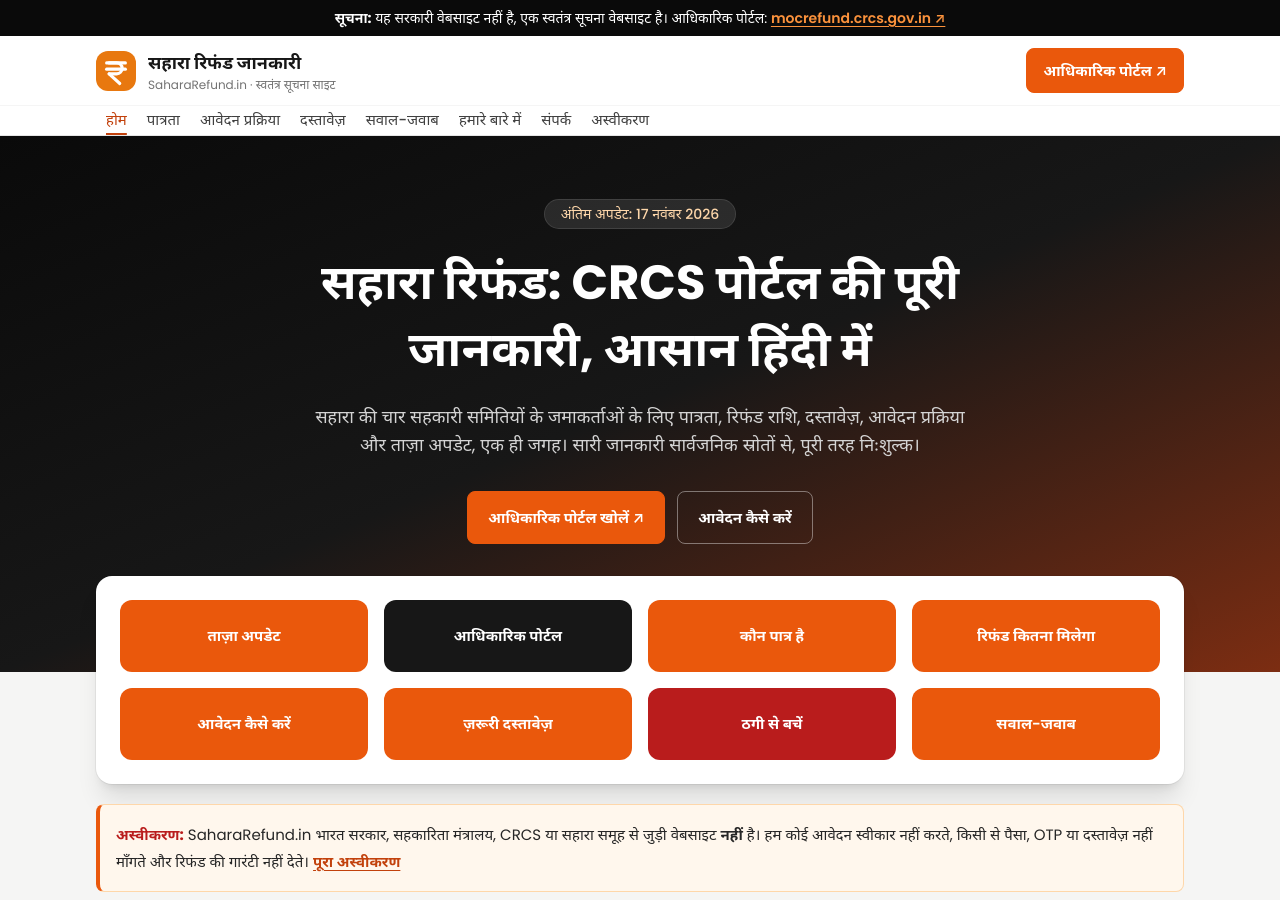
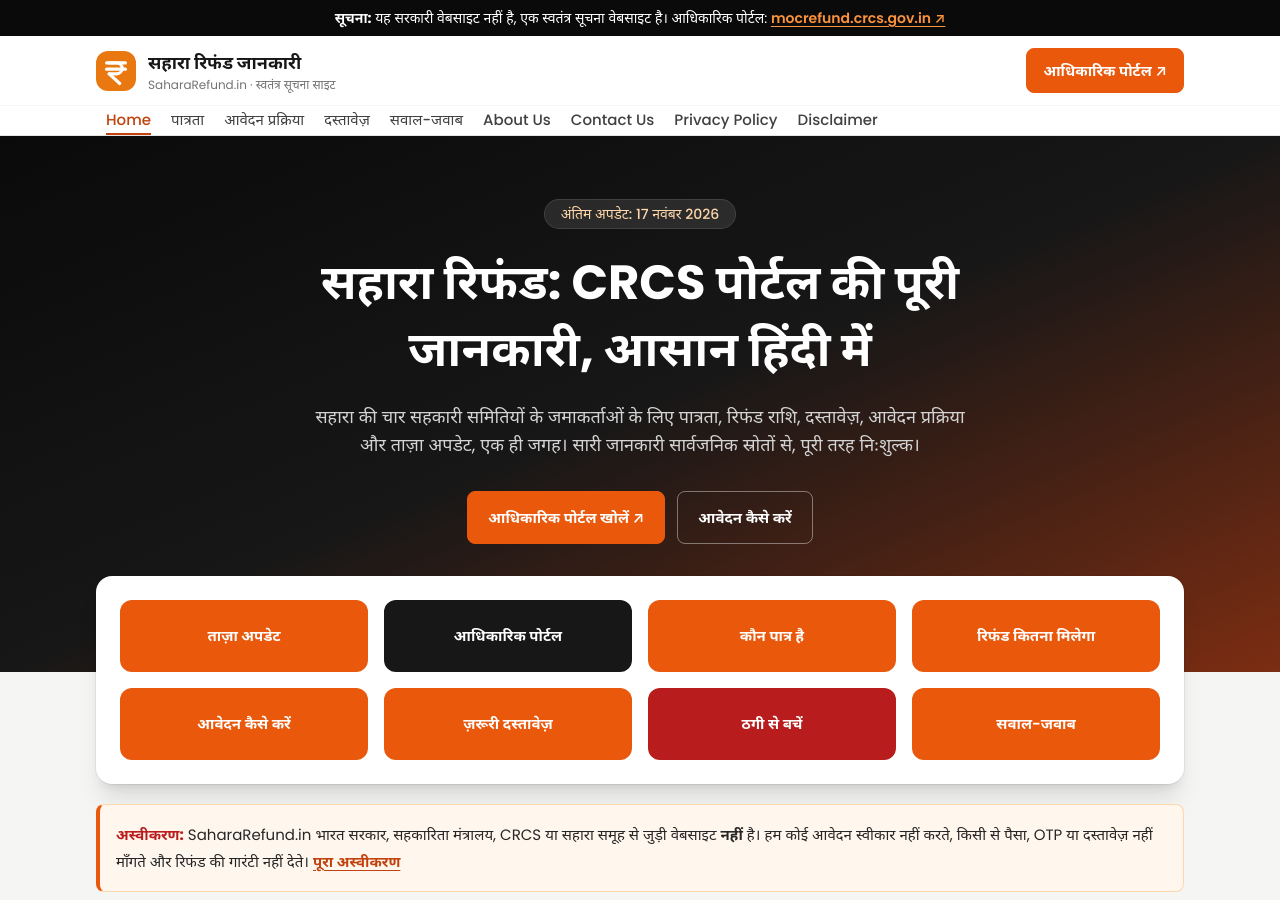
Before and after one commit to sahararefund/sahararefund, a Jekyll site: the page built from index.html, in a window 1280 px wide and 900 px high. Built offline with Jekyll 4.4.1, drawn with Linux system fonts in a browser that asks for light colours.

Commit message:
Update header.html

```diff
--- a/_includes/header.html
+++ b/_includes/header.html
@@ -25,28 +25,29 @@
 
   <nav class="hidden border-t border-neutral-100 lg:block" aria-label="मुख्य मेनू">
     <ul class="container-x flex items-center">
-      <li><a href="/" class="nav-link{% if page.url == '/' or page.url == '/index.html' %} is-active{% endif %}">होम</a></li>
+      <li><a href="/" class="nav-link{% if page.url == '/' or page.url == '/index.html' %} is-active{% endif %}">Home</a></li>
       <li><a href="/#eligibility" class="nav-link">पात्रता</a></li>
       <li><a href="/#process" class="nav-link">आवेदन प्रक्रिया</a></li>
       <li><a href="/#documents" class="nav-link">दस्तावेज़</a></li>
       <li><a href="/#faq" class="nav-link">सवाल-जवाब</a></li>
-      <li><a href="/about.html" class="nav-link{% if page.url == '/about.html' %} is-active{% endif %}">हमारे बारे में</a></li>
-      <li><a href="/contact.html" class="nav-link{% if page.url == '/contact.html' %} is-active{% endif %}">संपर्क</a></li>
-      <li><a href="/disclaimer.html" class="nav-link{% if page.url == '/disclaimer.html' %} is-active{% endif %}">अस्वीकरण</a></li>
+      <li><a href="/about.html" class="nav-link{% if page.url == '/about.html' %} is-active{% endif %}">About Us</a></li>
+      <li><a href="/contact.html" class="nav-link{% if page.url == '/contact.html' %} is-active{% endif %}">Contact Us</a></li>
+      <li><a href="/privacy-policy.html" class="nav-link{% if page.url == '/privacy-policy.html' %} is-active{% endif %}">Privacy Policy</a></li>
+      <li><a href="/disclaimer.html" class="nav-link{% if page.url == '/disclaimer.html' %} is-active{% endif %}">Disclaimer</a></li>
     </ul>
   </nav>
 
   <div id="mobile-menu" class="border-t border-neutral-200 bg-white lg:hidden" hidden>
     <nav class="container-x grid gap-1 py-3" aria-label="मोबाइल मेनू">
-      <a href="/" class="mnav-link{% if page.url == '/' or page.url == '/index.html' %} is-active{% endif %}">होम</a>
+      <a href="/" class="mnav-link{% if page.url == '/' or page.url == '/index.html' %} is-active{% endif %}">Home</a>
       <a href="/#eligibility" class="mnav-link">पात्रता</a>
       <a href="/#process" class="mnav-link">आवेदन प्रक्रिया</a>
       <a href="/#documents" class="mnav-link">दस्तावेज़</a>
       <a href="/#faq" class="mnav-link">सवाल-जवाब</a>
-      <a href="/about.html" class="mnav-link{% if page.url == '/about.html' %} is-active{% endif %}">हमारे बारे में</a>
-      <a href="/contact.html" class="mnav-link{% if page.url == '/contact.html' %} is-active{% endif %}">संपर्क</a>
-      <a href="/privacy-policy.html" class="mnav-link{% if page.url == '/privacy-policy.html' %} is-active{% endif %}">गोपनीयता नीति</a>
-      <a href="/disclaimer.html" class="mnav-link{% if page.url == '/disclaimer.html' %} is-active{% endif %}">अस्वीकरण</a>
+      <a href="/about.html" class="mnav-link{% if page.url == '/about.html' %} is-active{% endif %}">About Us</a>
+      <a href="/contact.html" class="mnav-link{% if page.url == '/contact.html' %} is-active{% endif %}">Contact Us</a>
+      <a href="/privacy-policy.html" class="mnav-link{% if page.url == '/privacy-policy.html' %} is-active{% endif %}">Privacy Policy</a>
+      <a href="/disclaimer.html" class="mnav-link{% if page.url == '/disclaimer.html' %} is-active{% endif %}">Disclaimer</a>
       <a href="https://mocrefund.crcs.gov.in" target="_blank" rel="noopener noreferrer" class="btn-orange mt-2">आधिकारिक पोर्टल खोलें ↗</a>
     </nav>
   </div>
```
